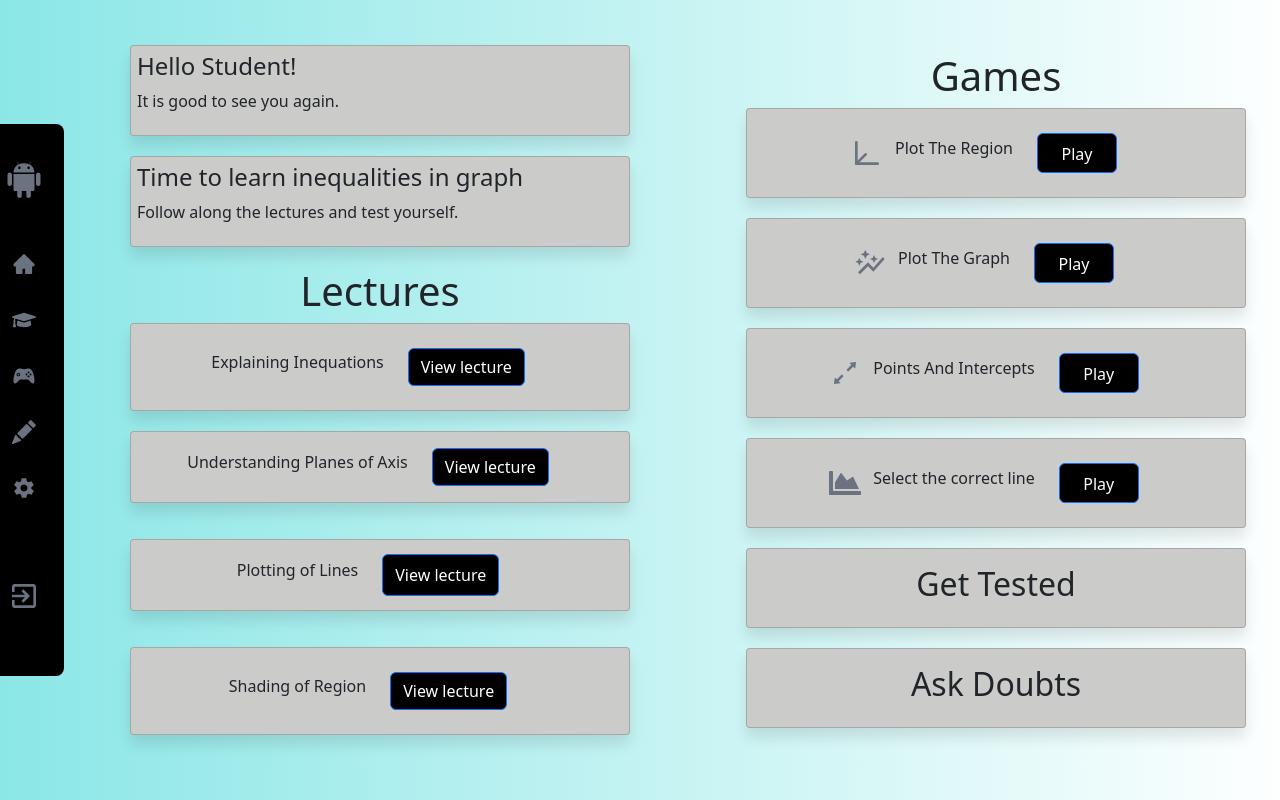
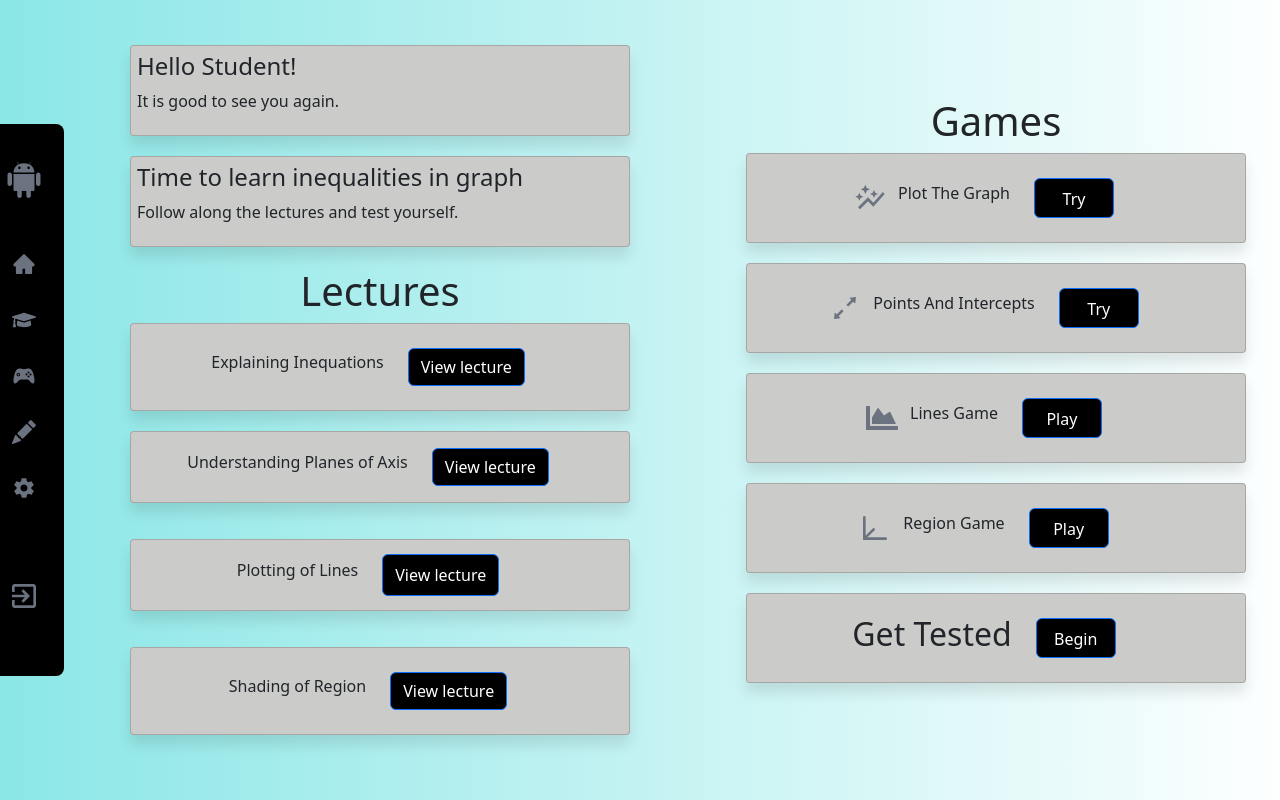
Before and after one commit to Krishhhhh05/CDAC, a React (Create React App) app: page / in a window 1280 px wide. Shown: the top 800 px of the page. Built offline with nearby package versions, Linux system fonts and the light colour scheme.

Commit message:
edits10-08

```diff
--- a/src/Components/Home.js
+++ b/src/Components/Home.js
@@ -61,20 +61,14 @@
 
           <div className="card-container mx-5">
             <h1>Games</h1>
-            <div className="card flex flex-row text-center font-semibold mt-3 py-3 items-center justify-center">
-              <LuAxis3D className="h-8 w-8 text-gray-500 float-left mr-3" />
-              <h6>Plot The Region</h6>
-              <Link to="/region">
-                <button type="button" class="btn btn-primary mx-6 my-2 py-2 px-10 h-10 w-20">Play</button>
-              </Link>
-            </div>
+
             <div className="card flex flex-row text-center font-semibold mt-3 py-3 items-center justify-center">
               <MdAutoGraph className="h-8 w-8 text-gray-500 float-left mr-3" />
 
               <h6>Plot The Graph</h6>
 
               <Link to="/plot">
-                <button type="button" class="btn btn-primary mx-6 my-2 py-2 px-10 h-10 w-20">Play</button>
+                <button type="button" class="btn btn-primary mx-6 my-2 py-2 px-10 h-10 w-20">Try</button>
               </Link>
             </div>
 
@@ -82,25 +76,35 @@
               <AiOutlineArrowsAlt className="h-8 w-8 text-gray-500 float-left mr-3" />
               <h6>Points And Intercepts</h6>
               <Link to="/points">
-                <button type="button" class="btn btn-primary mx-6 my-2 py-2 px-10 h-10 w-20">Play</button>
+                <button type="button" class="btn btn-primary mx-6 my-2 py-2 px-10 h-10 w-20">Try</button>
               </Link>
             </div>
 
             <div className="card flex flex-row text-center font-semibold mt-3 py-3 items-center justify-center">
               <FaChartArea className="h-8 w-8 text-gray-500 float-left mr-3" />
-              <h6>Select the correct line</h6>
+              <h6>Lines Game</h6>
               <Link to="/multi">
                 <button type="button" class="btn btn-primary mx-6 my-2 py-2 px-10 h-10 w-20">Play</button>
               </Link>
             </div>
 
             <div className="card flex flex-row text-center font-semibold mt-3 py-3 items-center justify-center">
-              <h2>Get Tested</h2>
+              <LuAxis3D className="h-8 w-8 text-gray-500 float-left mr-3" />
+              <h6>Region Game</h6>
+              <Link to="/region">
+                <button type="button" class="btn btn-primary mx-6 my-2 py-2 px-10 h-10 w-20">Play</button>
+              </Link>
             </div>
 
             <div className="card flex flex-row text-center font-semibold mt-3 py-3 items-center justify-center">
+              <h2>Get Tested</h2>
+              <Link to="/quiz">
+                <button type="button" class="btn btn-primary mx-6 my-2 py-2 px-10 h-10 w-20">Begin</button>
+              </Link>
+            </div>
+            {/* <div className="card flex flex-row text-center font-semibold mt-3 py-3 items-center justify-center">
               <h2>Ask Doubts</h2>
-            </div>
+            </div> */}
           </div>
         </div>
       </div>
--- a/src/Components/Quiz.js
+++ b/src/Components/Quiz.js
@@ -3,7 +3,7 @@
 import { useNavigate } from 'react-router-dom';
 import { IoMdExit } from 'react-icons/io';
 import undrawIllustration from '../quiz.svg';
-import './Style.css';
+// import './Style.css';
 
 
 const questions = [
@@ -37,7 +37,6 @@
     if (nextQuestion < questions.length) {
       setCurrentQuestion(nextQuestion);
     } else {
-      // Delay the quiz completion logic to allow selectedAnswer to update
       setTimeout(() => {
         const finalScore = score + (selectedOption === currentCorrectAnswer ? 1 : 0);
         Swal.fire({
@@ -102,7 +101,8 @@
 
   return (
     <>
-    <div style={{ backgroundImage: `url(${undrawIllustration})` }}>
+      <body style={{ backgroundImage: `url(${undrawIllustration})`}}>
+
         <div className="quiz-container" >
           <h1><strong>Test Yourself</strong></h1>
           {questions.length > 0 && currentQuestion < questions.length && (
@@ -130,7 +130,9 @@
             </div>
           ) : null}
         </div>
-        </div>
+
+
+      </body>
     </>
   );
 };
--- a/src/Components/TheoryLec2.js
+++ b/src/Components/TheoryLec2.js
@@ -78,7 +78,7 @@
 
               The x-axis and y-axis divide the plane into four quadrants, numbered I, II, III, and IV in a counterclockwise direction starting from the positive x-axis.</p>
           </article>
-          <center><img src="../assets/theorylec2.png" alt="Understanding of Planes and Axis"></img></center>
+          <center><img src="../assets/theorylec2.png" alt="Understanding of Planes and Axis" style={{width: '40%', height:'40%',}}></img></center>
         </section>
       </div>
       </div>
--- a/src/Components/TheoryLec3.js
+++ b/src/Components/TheoryLec3.js
@@ -85,7 +85,7 @@
 
               Draw the line: Use a ruler or a straightedge to draw a line that passes through both points.</p>
           </article>
-          <center><img src="../assets/theorylec3.jpg" alt="Plotting of Lines"></img></center>
+          <center><img src="../assets/theorylec3.jpg" alt="Plotting of Lines" style={{width: '40%', height:'40%',}}></img></center>
         </section>
       </div>
     </>
--- a/src/Components/TheoryLec4.js
+++ b/src/Components/TheoryLec4.js
@@ -85,7 +85,7 @@
 
               For example, if the inequality is y &lt; 2x + 3, you would graph the line y = 2x + 3 with a dashed line (because the inequality is "less than"). Then, you would choose a test point, such as (0,0), and substitute the values into the inequality to get 0 &lt; 2(0) + 3. Since this is true, you would shade the half-plane that contains the origin (which is the region below the dashed line). Finally, you would label the shaded region with the inequality symbol, y &lt; 2x + 3, and any other relevant information.</p>
           </article>
-          <center><img src="../assets/theorylec4.jpg" alt="Shading of Region"></img></center>
+          <center><img src="../assets/theorylec4.jpg" alt="Shading of Region" style={{width: '30%', height:'30%',}}></img></center>
         </section>
       </div>
     </>
```
